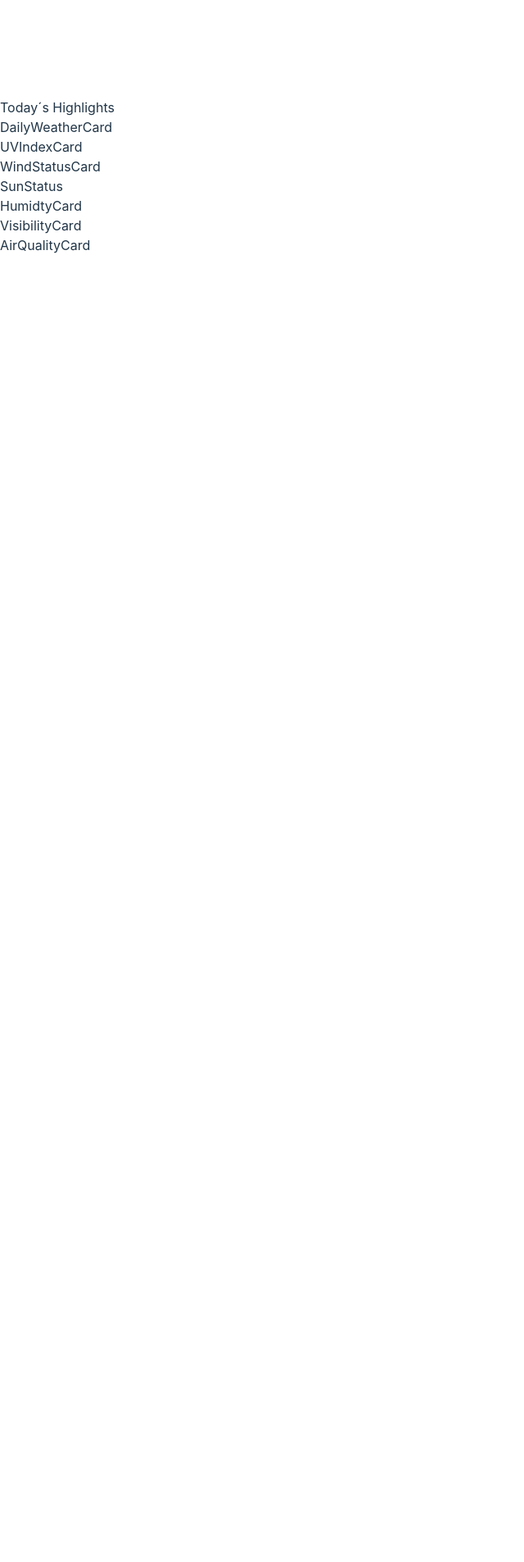
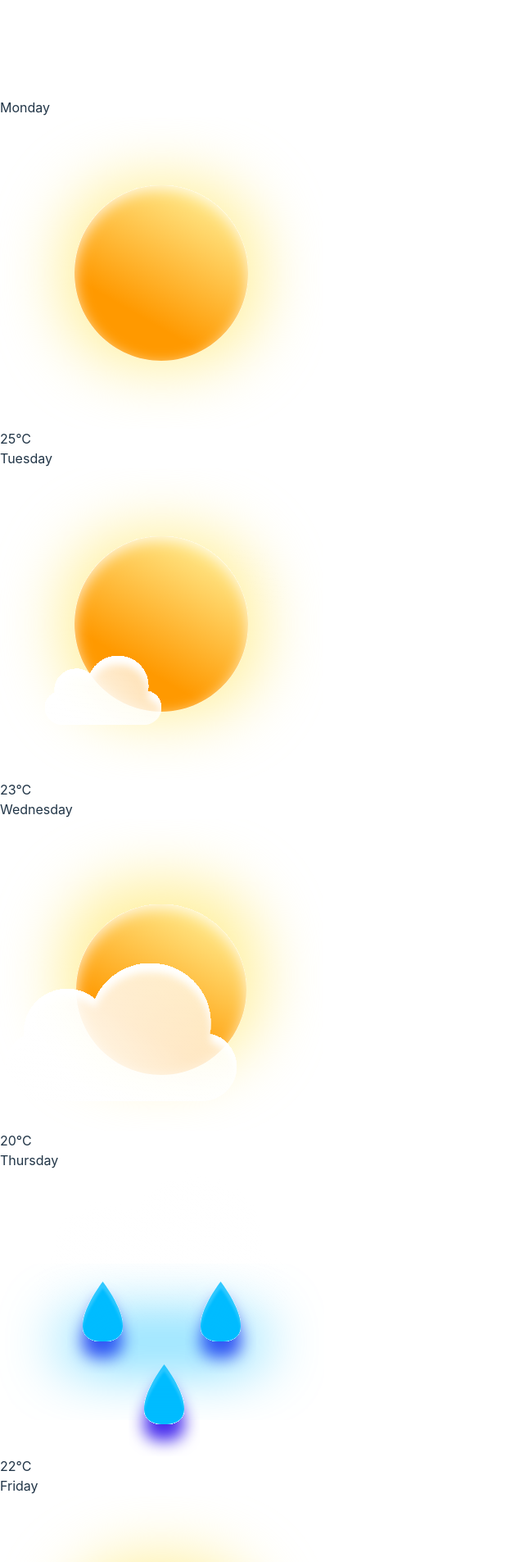
Before and after one commit to matedefalco/weather-app, a React (Vite) app: page / in a window 1280 px wide. Shown: the part 3205-5110 px from the top of the page at 82% size, without its empty margins (0-640 px from the left). Before the commit the page ends 3516 px from the top, so only its background shows below. Built offline with nearby package versions, Linux system fonts and the light colour scheme; no server answers.

Commit message:
WeekWeather creation & Types fixes

```diff
--- /dev/null
+++ b/src/assets/WeatherIcons.ts
@@ -0,0 +1,30 @@
+import { TWeatherImages } from "../types/IWeatherImages"
+
+export const weatherIcons: TWeatherImages = {
+	images: [
+		{
+			src: "/cloudy.svg",
+			alt: "Cloudy",
+		},
+		{
+			src: "/cloudyRainy.svg",
+			alt: "CloudyRainy",
+		},
+		{
+			src: "/rainy.svg",
+			alt: "Rainy",
+		},
+		{
+			src: "/stormy.svg",
+			alt: "Stormy",
+		},
+		{
+			src: "/sunny.svg",
+			alt: "Sunny",
+		},
+		{
+			src: "/sunnyCloudy.svg",
+			alt: "SunnyCloudy",
+		},
+	],
+}
--- a/src/components/leftSide/WeatherImage.tsx
+++ b/src/components/leftSide/WeatherImage.tsx
@@ -1,46 +1,11 @@
-import { TWeatherImages } from "../../types/IWeatherImages"
-
-const weatherImages: TWeatherImages = {
-	images: [
-		{
-			src: "/cloudy.svg",
-			alt: "Cloudy",
-		},
-		{
-			src: "/night.svg",
-			alt: "Night",
-		},
-		{
-			src: "/rainy.svg",
-			alt: "Rainy",
-		},
-		{
-			src: "/stormy.svg",
-			alt: "Stormy",
-		},
-		{
-			src: "/cloudyRainy.svg",
-			alt: "CloudyRainy",
-		},
-		{
-			src: "/sunyCloudy.svg",
-			alt: "SunyCloudy",
-		},
-		{
-			src: "/sunny.svg",
-			alt: "Sunny",
-		},
-	],
-}
+import { weatherIcons } from "../../assets/WeatherIcons"
 
 const WeatherImage = () => {
+	const selectedImage = weatherIcons.images[0]
+
 	return (
 		<div className="flex justify-center items-center">
-			<img
-				src={weatherImages.images[0].src}
-				alt={weatherImages.images[0].alt}
-				className="w-full"
-			/>
+			<img src={selectedImage.src} alt={selectedImage.alt} className="w-full" />
 		</div>
 	)
 }
--- a/src/components/rightSide/weatherStats/WeatherStats.tsx
+++ b/src/components/rightSide/weatherStats/WeatherStats.tsx
@@ -7,6 +7,8 @@ import WindStatusCard from "./WindStatusCard"
 
 const WeatherStats = () => {
 	return (
+		<div className="flex flex-col gap-4">
+			<h1 className="font-bold text-2xl">Today's Highlights</h1>
 			<div className="grid grid-rows-3 grid-flow-col gap-4">
 				<UVIndexCard />
 				<WindStatusCard />
@@ -15,6 +17,7 @@ const WeatherStats = () => {
 				<VisibilityCard />
 				<AirQualityCard />
 			</div>
+		</div>
 	)
 }
 
--- a/src/components/rightSide/weekWeather/DailyWeatherCard.tsx
+++ b/src/components/rightSide/weekWeather/DailyWeatherCard.tsx
@@ -1,5 +1,38 @@
-const DailyWeatherCard = () => {
-	return <div>DailyWeatherCard</div>
+import React from "react"
+import { DailyWeatherData } from "../../../types/IWeeklyWeather"
+import { weatherIcons } from "../../../assets/WeatherIcons"
+
+// Define un objeto que mapea nombres de clima a índices válidos
+const weatherIndexMap: Record<string, number> = {
+	cloudy: 0,
+	cloudyRainy: 1,
+	rainy: 2,
+	stormy: 3,
+	sunny: 4,
+	sunnyCloudy: 5,
+}
+
+const DailyWeatherCard: React.FC<DailyWeatherData> = ({
+	day,
+	temperature,
+	weather,
+	weatherIcon,
+}) => {
+	// Obtiene el índice correspondiente al tipo de clima
+	const weatherIndex = weatherIndexMap[weatherIcon]
+
+	// Obtiene la URL de la imagen del objeto de asignación usando el índice
+	const weatherIconSrc = weatherIcons.images[weatherIndex]?.src || ""
+
+	return (
+		<div className="card bg-white card-compact">
+			<div className="card-body flex flex-col items-center justify-center overflow-scroll min-w-[12%]">
+				<h2 className="font-bold">{day}</h2>
+				<img src={weatherIconSrc} alt={weather} />
+				<p className="font-bold text-xs">{temperature}°C</p>
+			</div>
+		</div>
+	)
 }
 
 export default DailyWeatherCard
--- a/src/components/rightSide/weekWeather/WeeklyWeather.tsx
+++ b/src/components/rightSide/weekWeather/WeeklyWeather.tsx
@@ -1,11 +1,55 @@
 import DailyWeatherCard from "./DailyWeatherCard"
+import { DailyWeatherData } from "../../../types/IWeeklyWeather"
 
 const WeeklyWeather = () => {
+	// Datos de prueba para representar la información del clima para cada día de la semana
+	const weekWeatherData: DailyWeatherData[] = [
+		{ day: "Monday", temperature: 25, weather: "Sunny", weatherIcon: "sunny" },
+		{
+			day: "Tuesday",
+			temperature: 23,
+			weather: "Partly Cloudy",
+			weatherIcon: "sunnyCloudy",
+		},
+		{
+			day: "Wednesday",
+			temperature: 20,
+			weather: "Cloudy",
+			weatherIcon: "cloudy",
+		},
+		{
+			day: "Thursday",
+			temperature: 22,
+			weather: "Showers",
+			weatherIcon: "rainy",
+		},
+		{ day: "Friday", temperature: 27, weather: "Sunny", weatherIcon: "sunny" },
+		{
+			day: "Saturday",
+			temperature: 28,
+			weather: "Storm",
+			weatherIcon: "stormy",
+		},
+		{
+			day: "Sunday",
+			temperature: 26,
+			weather: "Partly Cloudy",
+			weatherIcon: "cloudyRainy",
+		},
+	]
+
 	return (
-		<div className="flex flex-col justify-center">
-			<h1>Today´s Highlights</h1>
-			<div className="flex gap-4 justify-center">
-				<DailyWeatherCard />
+		<div className="flex justify-center">
+			<div className="flex gap-4 justify-between overflow-scroll">
+				{weekWeatherData.map((dayData, index) => (
+					<DailyWeatherCard
+						key={index}
+						day={dayData.day}
+						temperature={dayData.temperature}
+						weather={dayData.weather}
+						weatherIcon={dayData.weatherIcon}
+					/>
+				))}
 			</div>
 		</div>
 	)
--- /dev/null
+++ b/src/types/IWeeklyWeather.ts
@@ -0,0 +1,6 @@
+export interface DailyWeatherData {
+	day: string
+	temperature: number
+	weather: string
+	weatherIcon: string
+}
```
Also changed, not shown: src/types/TWeatherIcons.ts (added, +11 -0 lines), public/sunnyCloudy.svg (renamed from public/sunyCloudy.svg). Lines whose indentation alone changed are shown as unchanged.
